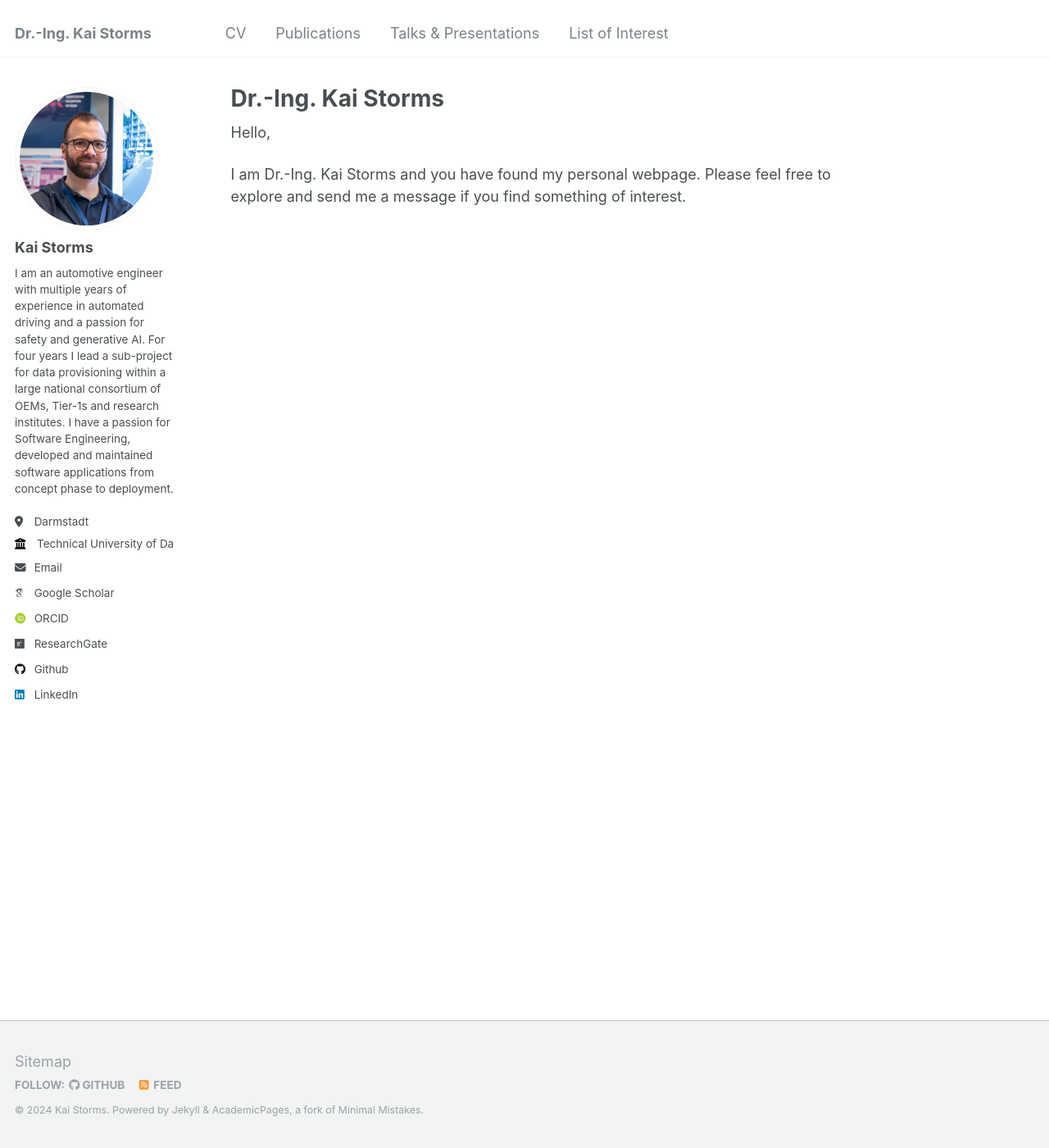
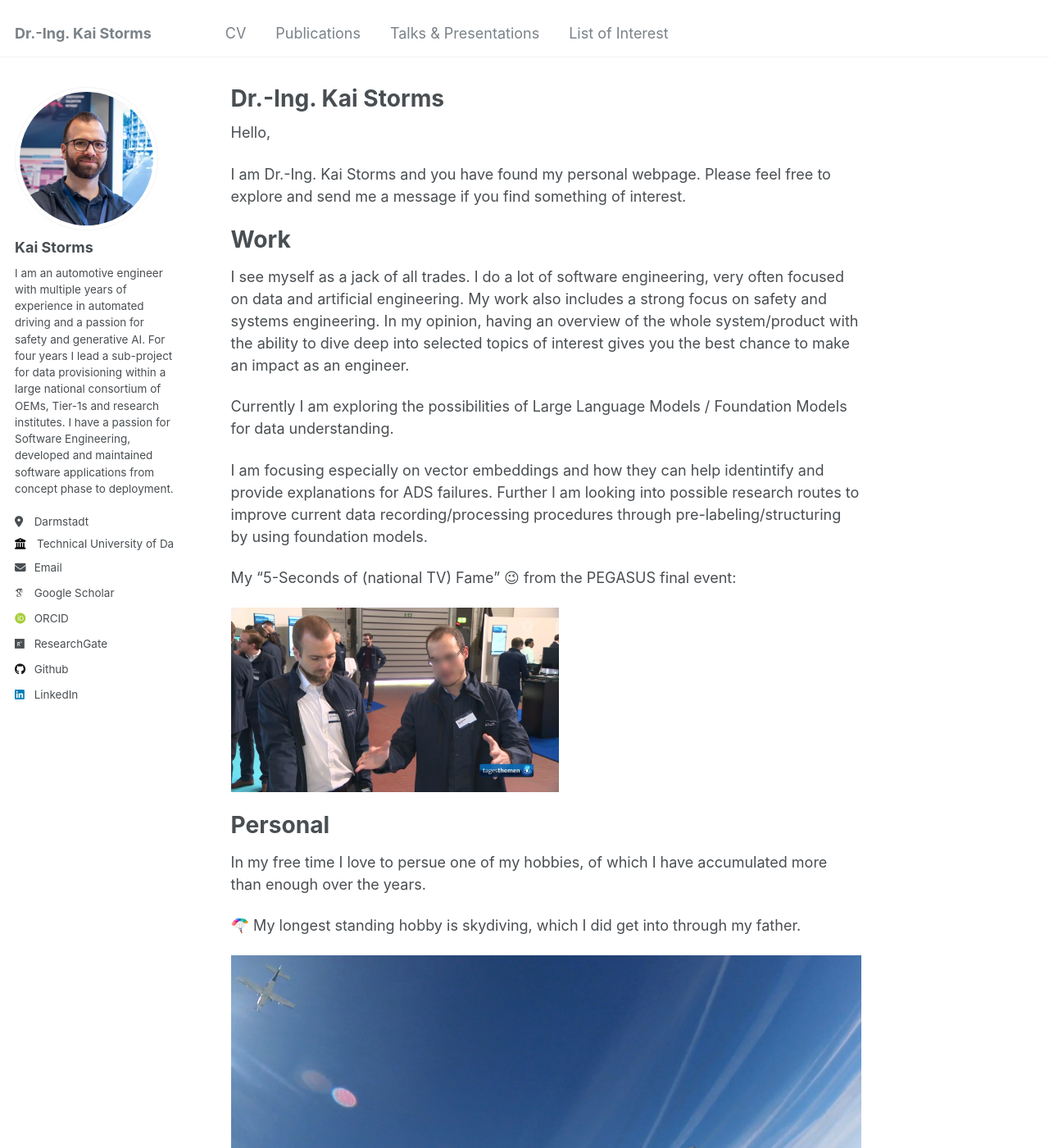
Before and after one commit to kai-storms/kai-storms.github.io, a Jekyll site: the page built from _pages/about.md, in a window 1280 px wide and 1400 px high. Shown: the whole window at 82% size. Built offline with Jekyll 4.4.1, drawn with Linux system fonts in a browser that asks for light colours; some web fonts are replaced; some of the changed text lies outside the part shown.

Commit message:
Update about.md

```diff
--- a/_pages/about.md
+++ b/_pages/about.md
@@ -11,3 +11,36 @@ Hello,
 
 I am Dr.-Ing. Kai Storms and you have found my personal webpage.
 Please feel free to explore and send me a message if you find something of interest.
+
+# Work
+I see myself as a jack of all trades. I do a lot of software engineering, very often focused on data and artificial engineering.
+My work also includes a strong focus on safety and systems engineering.
+In my opinion, having an overview of the whole system/product with the ability to dive deep into selected topics of interest gives you the best chance to make an impact as an engineer.
+
+Currently I am exploring the possibilities of Large Language Models / Foundation Models for data understanding.
+
+I am focusing especially on vector embeddings and how they can help identintify and provide explanations for ADS failures.
+Further I am looking into possible research routes to improve current data recording/processing procedures through pre-labeling/structuring by using foundation models.
+
+My "5-Seconds of (national TV) Fame" 😉 from the PEGASUS final event:
+
+<img src="../files/tagesthemen.jpg" alt="drawing" width="400"/>
+
+# Personal
+In my free time I love to persue one of my hobbies, of which I have accumulated more than enough over the years.
+
+🪂 My longest standing hobby is skydiving, which I did get into through my father.
+
+<img src="../files/skydiving_01.jpg" alt="drawing" height="300"/> <img src="../files/skydiving_02.jpg" alt="drawing" height="300"/>
+
+⛰️ During my student years I did some climbing throughout the alps (mostly Via Ferrata). This particular picture was taken at the [lehner waterfall in Längenfeld](https://www.bergfex.at/sommer/tirol/touren/klettersteig/116441,via-ferrata-lehner-wasserfall--laengenfeld/)
+
+<img src="../files/climbing.jpg" alt="drawing" width="400"/>
+
+📷 Whenever I travel and I have anything that can take a picture with me, I love to do some landscape photography
+
+<img src="../files/photography.jpg" alt="drawing" width="400"/>
+
+🪵🪚 Woodworking is the newest addition, since it was a perfect COVID-cannot-leave-the-house-thing-to-do.
+
+<img src="../files/woodworking.jpg" alt="drawing" width="400"/>
```
